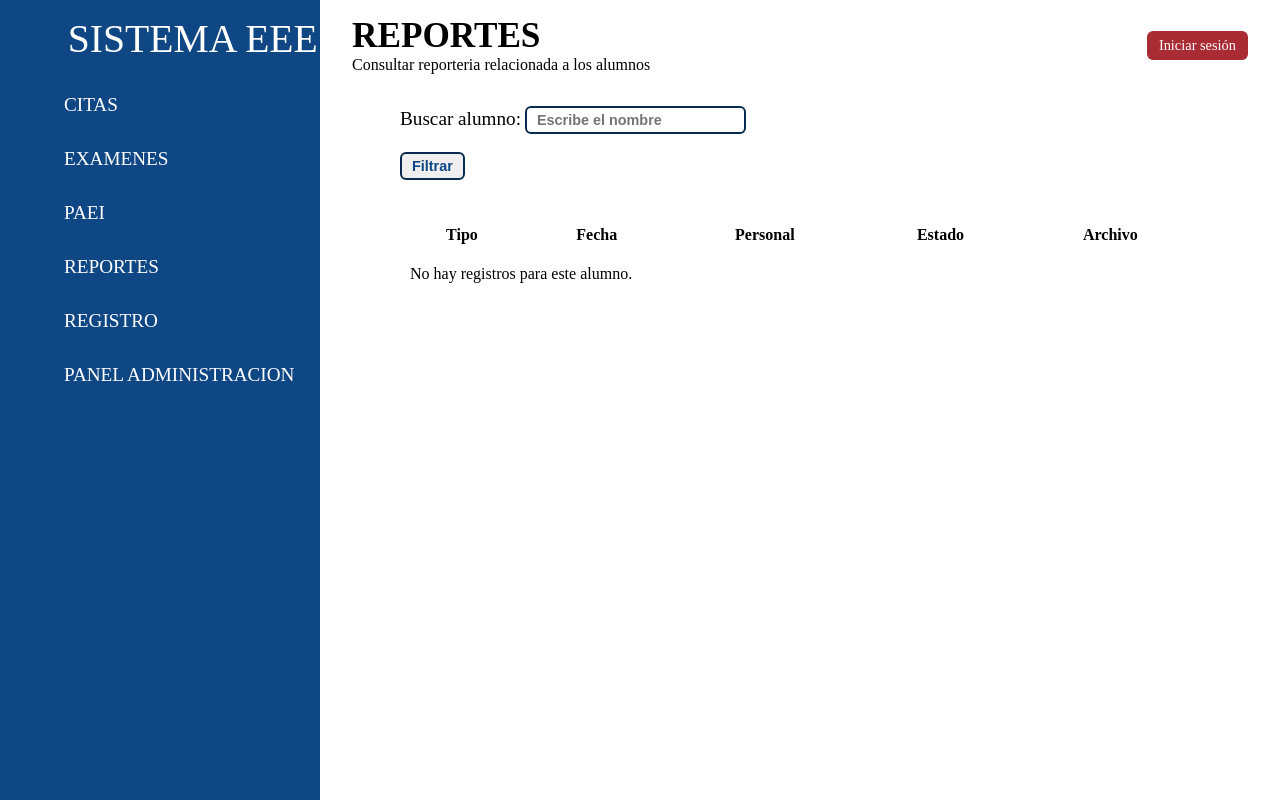
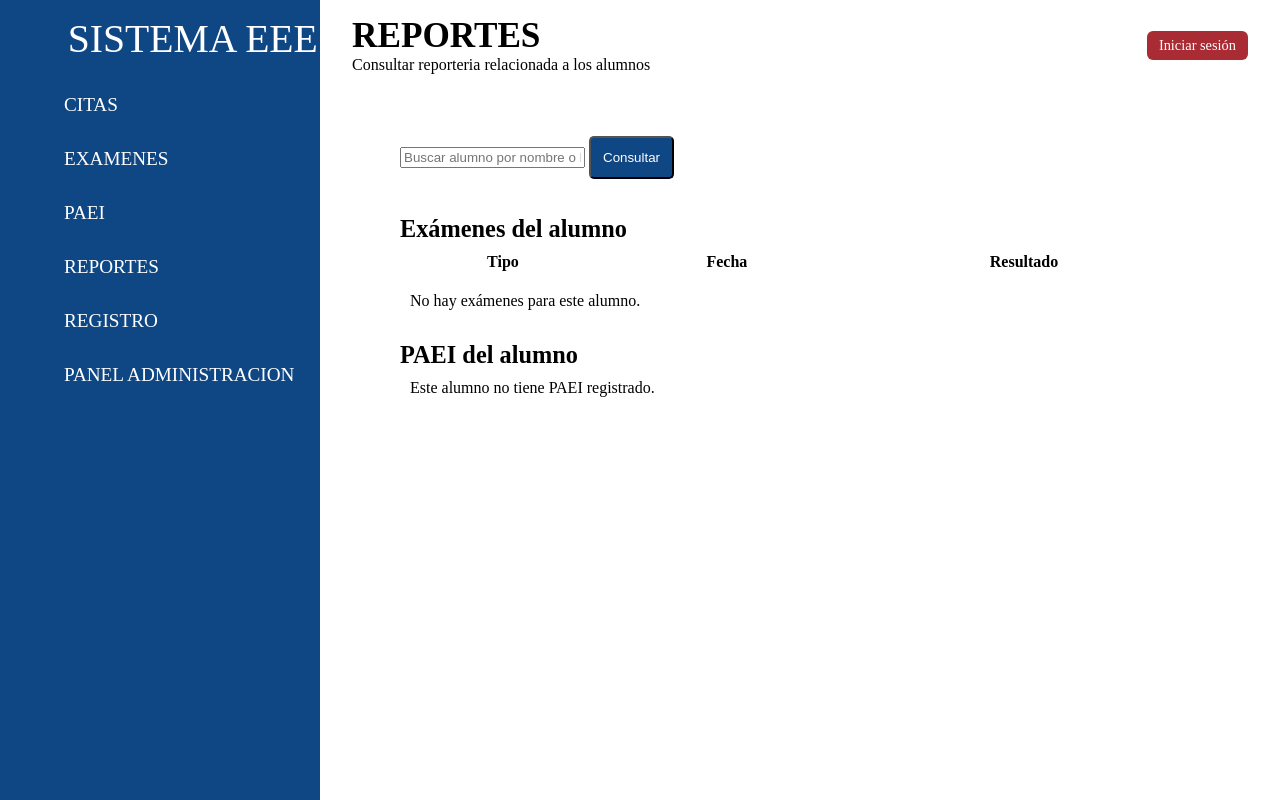
Before and after one commit to Javierhdz307/Sistema_EEE, a Django app: page /paei/historial/ in a window 1280 px wide. Run offline with Django 5.2, Linux system fonts and the light colour scheme; some libraries are stand-ins or nearby versions.

Commit message:
Modulo Reportes

```diff
--- a/core/views.py
+++ b/core/views.py
@@ -8,7 +8,7 @@ from Examenes.models import Examen, PAEI
 from .models import Cita
 from .forms import CitaForm, ExamenForm, PAEIForm
 from django.http import JsonResponse
-import json
+from django.db.models import Q
 # Si luego se agregan tablas y formularios ej:
 # from personal.models import Personal
 # from personal.forms import PersonalForm
@@ -142,49 +142,29 @@ class ReportesView(LoginRequiredMixin, TemplateView):
     login_url = 'login'
     redirect_field_name = 'redirect_to'
 
-    def get(self, request, *args, **kwargs):
+    def reportes(request):
+        query = request.GET.get("buscar")
 
-        alumno_id = request.GET.get("alumno_id")
-        historial = []
+        alumno = None
+        examenes = None
+        paei = None
 
-        # --- NUEVO: generar lista de alumnos para autocompletar ---
-        alumnos = list(
-            Alumno.objects.values(
-                "id",
-                "NombreAlumno",
-                "ApellidoAlumno"
-            )
-        )
-        alumnos_json = json.dumps(alumnos)
+        if query:
+            # buscar por ID o por nombre
+            alumno = Alumno.objects.filter(
+                Q(id__icontains=query) |
+                Q(NombreAlumno__icontains=query) |
+                Q(ApellidoAlumno__icontains=query)
+            ).first()
 
-        # --- Filtrar si se seleccionó alumno ---
-        if alumno_id:
-            examenes = Examen.objects.filter(alumno_id=alumno_id)
-            paei = PAEI.objects.filter(alumno_id=alumno_id)
+            if alumno:
+                examenes = Examen.objects.filter(alumno=alumno)
+                paei = PAEI.objects.filter(alumno=alumno).first()
 
-            for ex in examenes:
-                historial.append({
-                    "tipo": f"Examen - {ex.tipo_examen}",
-                    "fecha": ex.fecha_realizado,
-                    "personal": str(ex.personal),
-                    "archivo": ex.archivo_examen.url if ex.archivo_examen else None,
-                    "estado": ex.estado
-                })
-
-            for p in paei:
-                historial.append({
-                    "tipo": "PAEI",
-                    "fecha": p.fecha_realizado,
-                    "personal": str(p.personal),
-                    "archivo": p.archivo_paei.url if p.archivo_paei else None,
-                    "estado": getattr(p, "estado", "realizado"),
-                })
-
-            historial = sorted(historial, key=lambda x: x["fecha"], reverse=True)
-
-        return render(request, self.template_name, {
-            "historial": historial,
-            "alumnos_json": alumnos_json
+        return render(request, "reportes.html", {
+            "alumno": alumno,
+            "examenes": examenes,
+            "paei": paei,
         })
 #vista seguimiento
 class SeguimientoView(LoginRequiredMixin,TemplateView):
--- a/static/js/principal.js
+++ b/static/js/principal.js
@@ -96,40 +96,3 @@ function filtrarPorAlumno(id) {
     url.searchParams.set("alumno", id);
     window.location.href = url.toString();
 }
-
-document.addEventListener("DOMContentLoaded", () => {
-
-    const inputBusqueda = document.getElementById("buscarAlumno");
-    const resultadosDiv = document.getElementById("resultadosBusqueda");
-    const alumnoIdInput = document.getElementById("alumno_id");
-
-    // --- Autocomplete ---
-    inputBusqueda.addEventListener("input", function () {
-        const texto = this.value.toLowerCase();
-        resultadosDiv.innerHTML = "";
-
-        if (texto.length < 2) {
-            return; // no mostrar nada si escribe muy poco
-        }
-
-        const filtrados = alumnosData.filter(alumno =>
-            (alumno.NombreAlumno + " " + alumno.ApellidoAlumno)
-                .toLowerCase()
-                .includes(texto)
-        );
-
-        filtrados.forEach(alumno => {
-            const div = document.createElement("div");
-            div.classList.add("opcion-autocomplete");
-            div.textContent = alumno.NombreAlumno + " " + alumno.ApellidoAlumno;
-
-            div.addEventListener("click", () => {
-                inputBusqueda.value = div.textContent;
-                alumnoIdInput.value = alumno.id;
-                resultadosDiv.innerHTML = "";
-            });
-
-            resultadosDiv.appendChild(div);
-        });
-    });
-});
--- a/templates/paginas/reportes.html
+++ b/templates/paginas/reportes.html
@@ -8,66 +8,56 @@
 {% endblock %}
 {% block modulo %}
 <div class="contenedor2">
-    <label for="buscarAlumno">Buscar alumno:</label>
-    <input type="text" id="buscarAlumno" class="btn-editar" placeholder="Escribe el nombre">
-
-    <div id="resultadosBusqueda" class="lista-resultados"></div>
-
-    <br>
-
-    <form method="GET" id="formFiltro">
-    <input type="hidden" name="alumno_id" id="alumno_id">
-    <button type="submit" class="btn-editar">Filtrar</button>
+    <form method="GET" action="{% url 'reportes' %}">
+    <input type="text" name="buscar" placeholder="Buscar alumno por nombre o ID">
+    <button type="submit" class="btn-agendar">Consultar</button>
     </form>
 
     <br><br>
 
-    <table class="table table-striped">
+    <h3>Exámenes del alumno</h3>
+
+    <table>
         <thead>
             <tr>
                 <th>Tipo</th>
                 <th>Fecha</th>
-            <th>Personal</th>
-            <th>Estado</th>
-            <th>Archivo</th>
+                <th>Resultado</th>
             </tr>
         </thead>
 
         <tbody>
-        {% for item in historial %}
+            {% if examenes %}
+                {% for ex in examenes %}
                 <tr>
-            <td>{{ item.tipo }}</td>
-            <td>{{ item.fecha }}</td>
-            <td>{{ item.personal }}</td>
-            <td>
-                {% if item.estado == "realizado" %}
-                    <span class="estado activo">Realizado</span>
-                {% elif item.estado == "pendiente" %}
-                    <span class="estado inactivo">Pendiente</span>
-                {% else %}
-                    <span class="estado inactivo">Desactualizado</span>
-                {% endif %}
-            </td>
-
-            <td>
-                {% if item.archivo %}
-                    <a href="{{ item.archivo }}" download>Descargar</a>
-                {% else %}
-                    Sin archivo
-                {% endif %}
-            </td>
-        </tr>
-        {% empty %}
-        <tr>
-            <td colspan="5">No hay registros para este alumno.</td>
+                    <td>{{ ex.tipo }}</td>
+                    <td>{{ ex.fecha }}</td>
+                    <td>{{ ex.resultado }}</td>
                 </tr>
                 {% endfor %}
+            {% else %}
+                <tr>
+                    <td colspan="3">No hay exámenes para este alumno.</td>
+                </tr>
+            {% endif %}
         </tbody>
     </table>
-
+    <h3>PAEI del alumno</h3>
+    <table>
+        <tbody>
+            {% if paei %}
+            <tr>
+                <td>PAEI</td>
+                <td>{{ paei.fecha }}</td>
+                <td><a href="{% url 'detalle_paei' paei.id %}">Ver detalles</a></td>
+            </tr>
+            {% else %}
+            <tr>
+                <td colspan="3">Este alumno no tiene PAEI registrado.</td>
+            </tr>
+            {% endif %}
+        </tbody>
+    </table>
 </div>
-<script>
-    const alumnosData = '{{ alumnos_json|escapejs }}';
-</script>
 
 {% endblock %}
```
Lines whose indentation alone changed are shown as unchanged.
